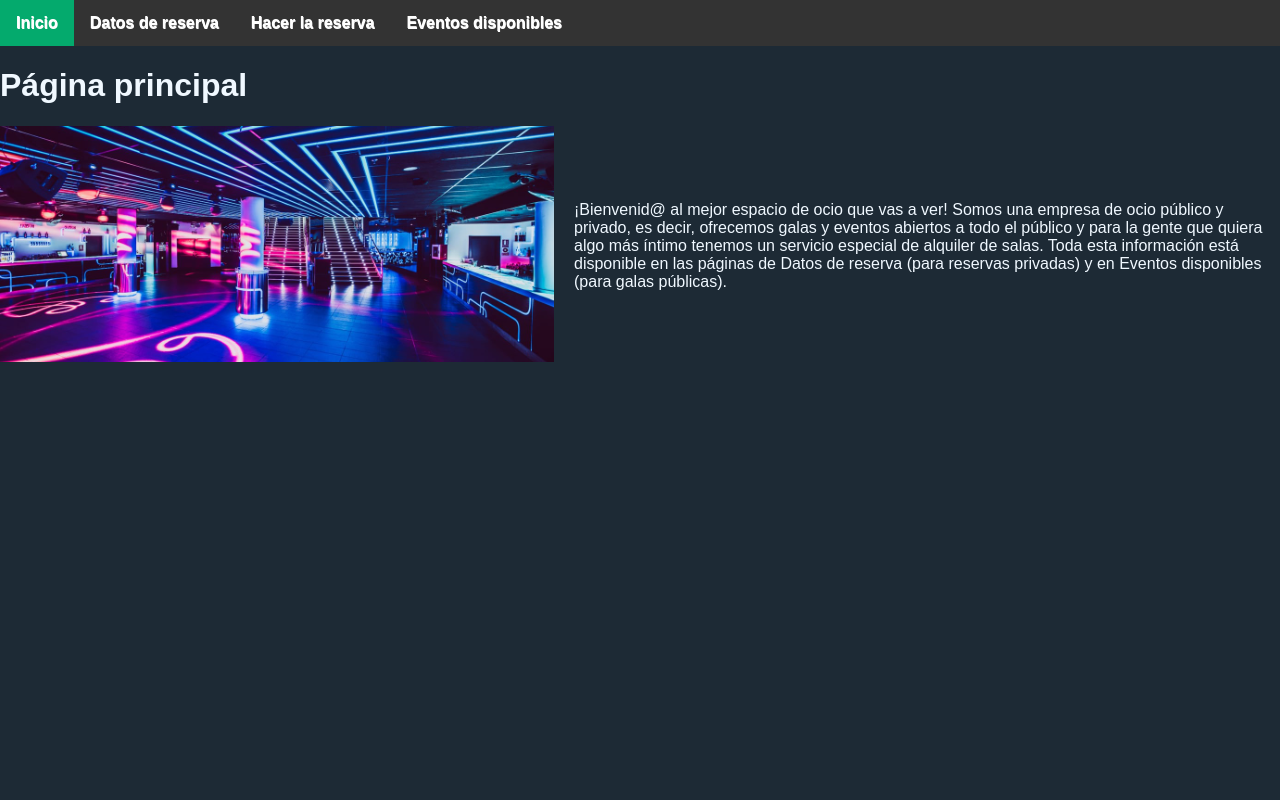
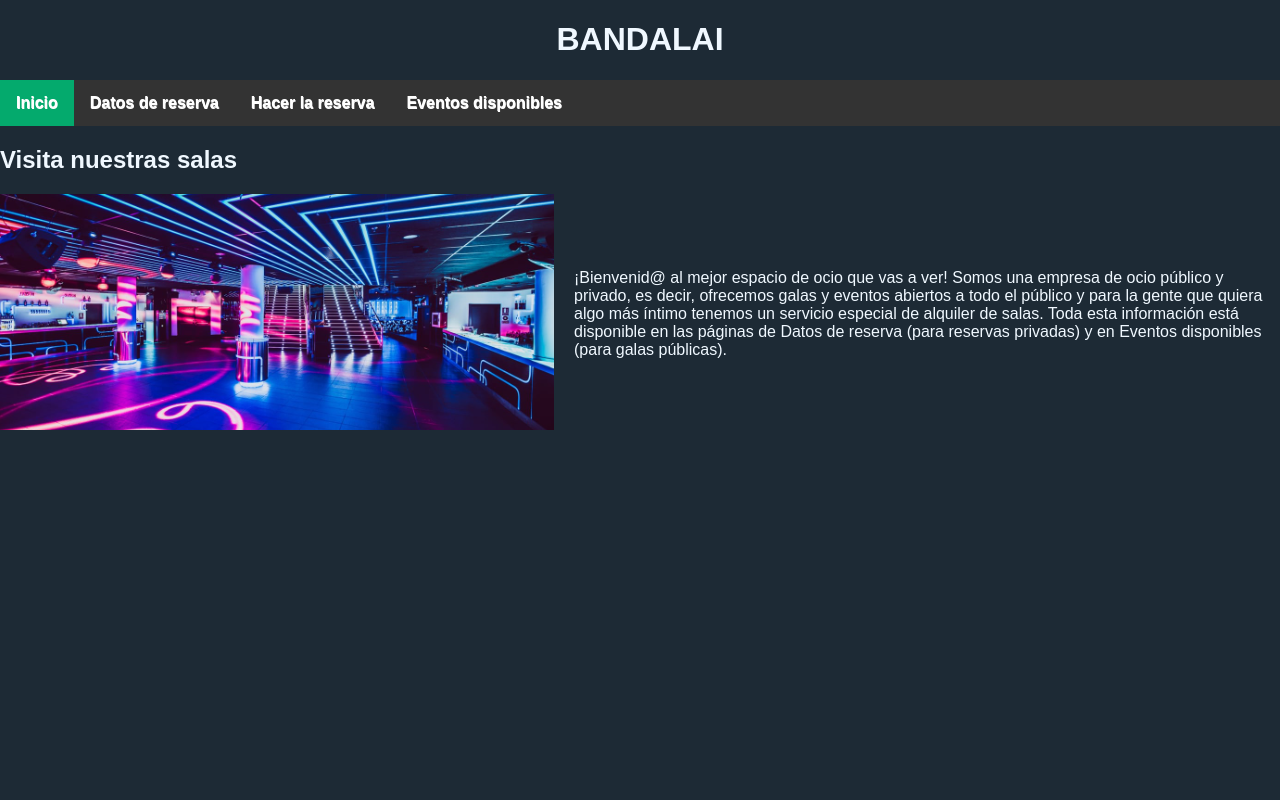
Before and after one commit to sergiooalonsoo/sergiooalonsoo.github.io, a plain HTML site: page index.html in a window 1280 px wide. Shown: the top 800 px of the page. Drawn offline with Linux system fonts and the light colour scheme.

Commit message:
portada mejorada

```diff
--- a/index.html
+++ b/index.html
@@ -7,11 +7,16 @@
     <link rel="stylesheet" href="styles/footer.css">
     <link rel="stylesheet" href="styles/portada.css">
     <title>Página principal</title>
+
 </head>
 <body>
     <header>
-        <nav>
+        <header>
+            <div class="logo">
+            </div>
+            <h1>BANDALAI</h1>
             <ul id="links">
+
                 <li><a href="index.html" id="tel" class="inicio"><b>Inicio</b></a></li>
                 <li><a href="tablas.html" id="tel"><b>Datos de reserva</b></a></li>
                 <li><a href="formulario.html" id="tel"><b>Hacer la reserva</b></a></li>
@@ -19,9 +24,8 @@
             </ul>
         </nav>
     </header>
-    <div>
-        <h1>Página principal</h1>
-    </div>
+    <h2>Visita nuestras salas</h2>
+
     <div id="prueba">
         <div class="prueba1" >
             <img src="/imgs/portada.png" alt="">
--- a/styles/portada.css
+++ b/styles/portada.css
@@ -9,6 +9,8 @@ img.prueba1{
 p.prueba2{
     flex: 1;
 }
+
+
 @media (max-width: 767px){
     #prueba{
         display: inline;
@@ -53,4 +55,17 @@ p.prueba2{
         flex: 1;
     }
 
+    #logo{
+        width: 100px;
+    }
+    h1{
+        text-align: center;
+    }
+
+
+
+
+
+
+
 }
```
